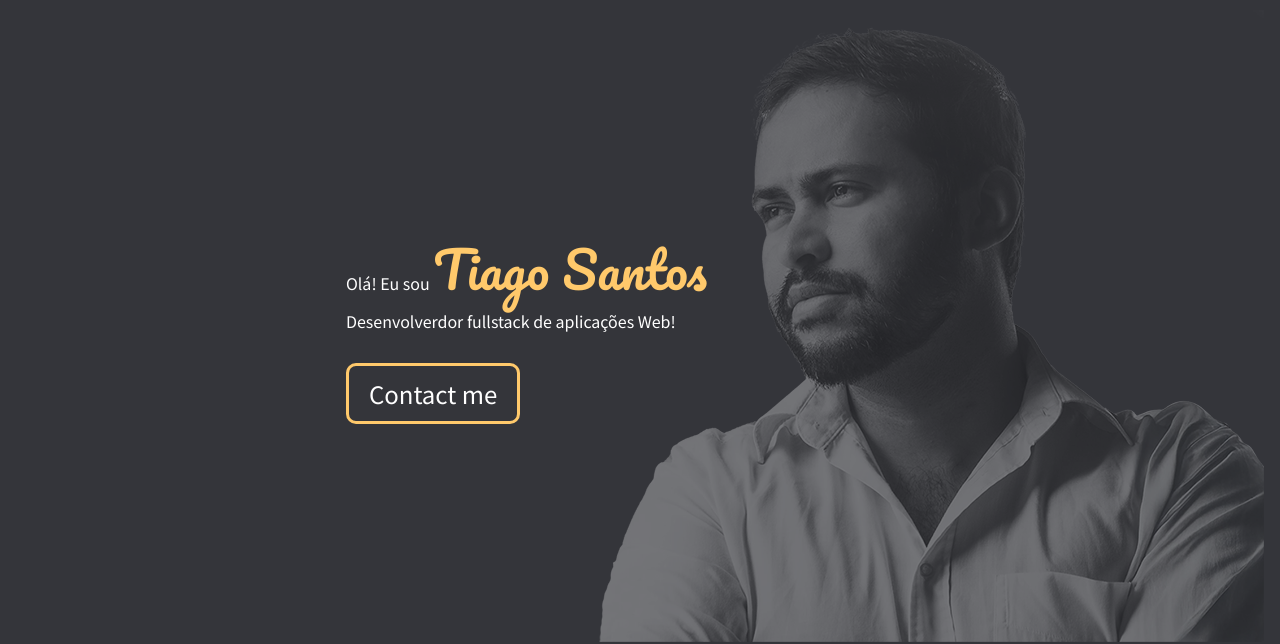
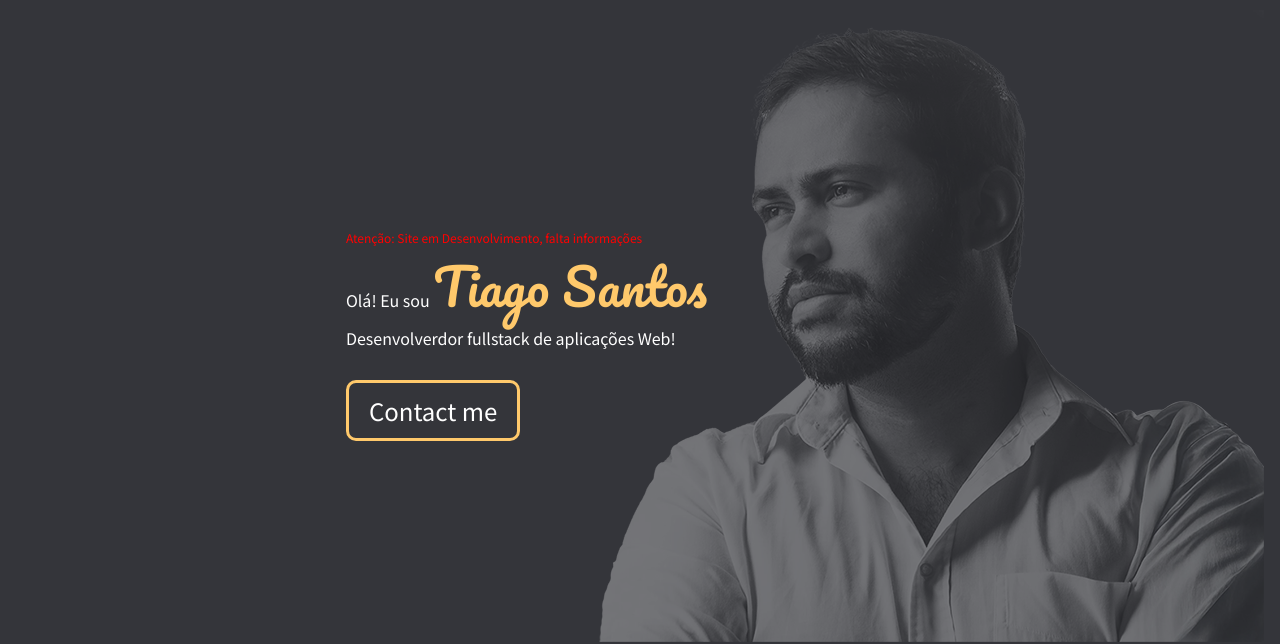
Before and after one commit to tiagocodehub/portfolio, a plain HTML site: page index.html in a window 1280 px wide. Shown: the part 140-784 px from the top of the page. Drawn offline with nearby package versions, Linux system fonts and the light colour scheme; a web font is replaced by a local one.

Commit message:
informação de site em desenvolvimento

```diff
--- a/index.html
+++ b/index.html
@@ -34,6 +34,7 @@
 
     <section class="home">
         <div class="texto">
+            <p style = "color: red; font-size: 12px;">Atenção: Site em Desenvolvimento, falta informações</p>
             <p>
                 Olá! Eu sou <span class="destaque">Tiago Santos</span><br>
                 Desenvolverdor fullstack de aplicações Web!
--- a/style.css
+++ b/style.css
@@ -14,6 +14,7 @@
     --cor1: #FFC96B;
     --cor2: white;
     --cor3: #818181;
+
 }
 
 body {
```
